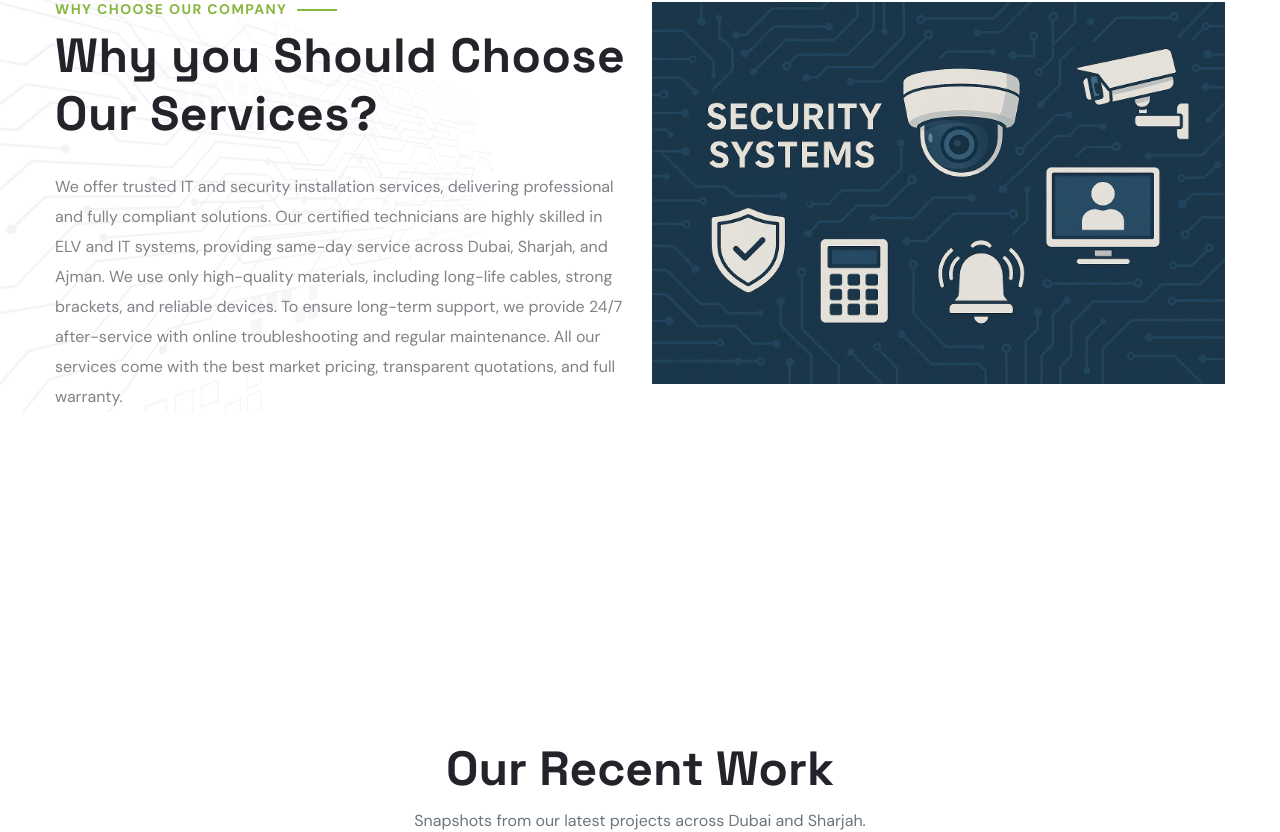
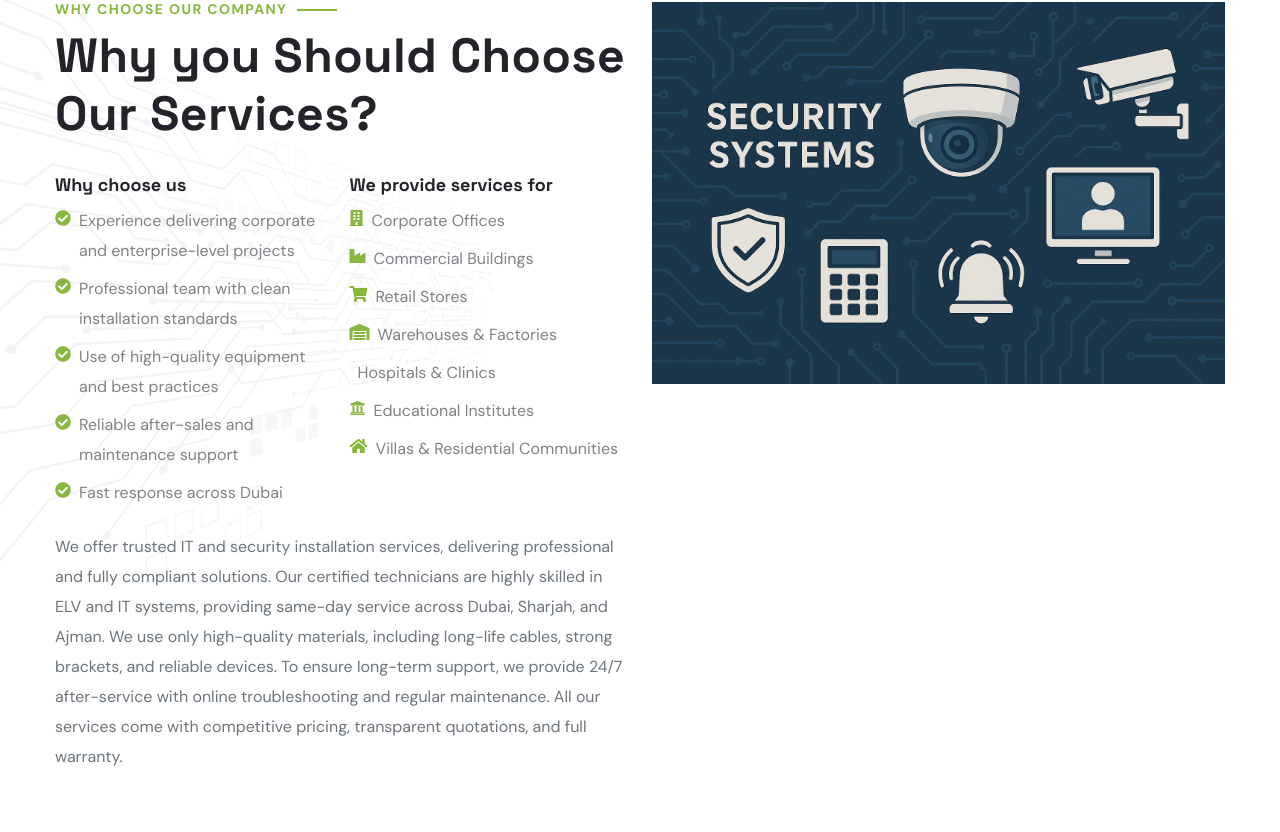
Before and after one commit to shahbaz-nawaz-ntu/ITGuys, a React (Vite) app: page / in a window 1280 px wide. Shown: the part 5749-6581 px from the top of the page. Built offline with nearby package versions, Linux system fonts and the light colour scheme.

Commit message:
solove spacing probllem

```diff
--- a/src/components/HomeThree/ChooseUsHomeThree.jsx
+++ b/src/components/HomeThree/ChooseUsHomeThree.jsx
@@ -9,7 +9,9 @@ function ChooseUs() {
 
     return (
         <>
-            <section className="why-choose-us-two pt-0">
+            <section className="why-choose-us-two pt-0"
+            // style={{ background: 'rgba(0,0,0,0.5)', color: '#fff' }}
+            >
                 <div className="auto-container">
                     <div className="row">
                         {/* Content Column */}
@@ -19,11 +21,75 @@ function ChooseUs() {
                                     <span className="sub-title">Why choose our company</span>
                                     <h2>Why you Should Choose Our Services?</h2>
                                     <div className="text">
-                                        We offer trusted IT and security installation services, delivering professional and fully compliant solutions.
-                                        Our certified technicians are highly skilled in ELV and IT systems, providing same-day service across Dubai, Sharjah, and Ajman.
-                                        We use only high-quality materials, including long-life cables, strong brackets, and reliable devices.
-                                        To ensure long-term support, we provide 24/7 after-service with online troubleshooting and regular maintenance.
-                                        All our services come with the best market pricing, transparent quotations, and full warranty.
+                                        <div className="row g-3 mb-3">
+                                            <div className="col-12 col-md-6">
+                                                <h6 className="mb-2">Why choose us</h6>
+                                                <ul className="list-unstyled">
+                                                    <li className="d-flex align-items-start mb-2">
+                                                        <i className="fa fa-check-circle me-2 mt-1" style={{ color: '#87B73E' }} aria-hidden="true"></i>
+                                                        <span>Experience delivering corporate and enterprise-level projects</span>
+                                                    </li>
+                                                    <li className="d-flex align-items-start mb-2">
+                                                        <i className="fa fa-check-circle me-2 mt-1" style={{ color: '#87B73E' }} aria-hidden="true"></i>
+                                                        <span>Professional team with clean installation standards</span>
+                                                    </li>
+                                                    <li className="d-flex align-items-start mb-2">
+                                                        <i className="fa fa-check-circle me-2 mt-1" style={{ color: '#87B73E' }} aria-hidden="true"></i>
+                                                        <span>Use of high-quality equipment and best practices</span>
+                                                    </li>
+                                                    <li className="d-flex align-items-start mb-2">
+                                                        <i className="fa fa-check-circle me-2 mt-1" style={{ color: '#87B73E' }} aria-hidden="true"></i>
+                                                        <span>Reliable after-sales and maintenance support</span>
+                                                    </li>
+                                                    <li className="d-flex align-items-start mb-2">
+                                                        <i className="fa fa-check-circle me-2 mt-1" style={{ color: '#87B73E' }} aria-hidden="true"></i>
+                                                        <span>Fast response across Dubai</span>
+                                                    </li>
+                                                </ul>
+                                            </div>
+
+                                            <div className="col-12 col-md-6">
+                                                <h6 className="mb-2">We provide services for</h6>
+                                                <ul className="list-unstyled">
+                                                    <li className="d-flex align-items-start mb-2">
+                                                        <i className="fa fa-building me-2 mt-1" style={{ color: '#87B73E' }} aria-hidden="true"></i>
+                                                        <span>Corporate Offices</span>
+                                                    </li>
+                                                    <li className="d-flex align-items-start mb-2">
+                                                        <i className="fa fa-industry me-2 mt-1" style={{ color: '#87B73E' }} aria-hidden="true"></i>
+                                                        <span>Commercial Buildings</span>
+                                                    </li>
+                                                    <li className="d-flex align-items-start mb-2">
+                                                        <i className="fa fa-shopping-cart me-2 mt-1" style={{ color: '#87B73E' }} aria-hidden="true"></i>
+                                                        <span>Retail Stores</span>
+                                                    </li>
+                                                    <li className="d-flex align-items-start mb-2">
+                                                        <i className="fa fa-warehouse me-2 mt-1" style={{ color: '#87B73E' }} aria-hidden="true"></i>
+                                                        <span>Warehouses &amp; Factories</span>
+                                                    </li>
+                                                    <li className="d-flex align-items-start mb-2">
+                                                        <i className="fa fa-hospital-o me-2 mt-1" style={{ color: '#87B73E' }} aria-hidden="true"></i>
+                                                        <span>Hospitals &amp; Clinics</span>
+                                                    </li>
+                                                    <li className="d-flex align-items-start mb-2">
+                                                        <i className="fa fa-university me-2 mt-1" style={{ color: '#87B73E' }} aria-hidden="true"></i>
+                                                        <span>Educational Institutes</span>
+                                                    </li>
+                                                    <li className="d-flex align-items-start mb-2">
+                                                        <i className="fa fa-home me-2 mt-1" style={{ color: '#87B73E' }} aria-hidden="true"></i>
+                                                        <span>Villas &amp; Residential Communities</span>
+                                                    </li>
+                                                </ul>
+                                            </div>
+                                        </div>
+
+                                        <p className="text-muted mb-0">
+                                            We offer trusted IT and security installation services, delivering professional and fully compliant solutions.
+                                            Our certified technicians are highly skilled in ELV and IT systems, providing same-day service across Dubai, Sharjah, and Ajman.
+                                            We use only high-quality materials, including long-life cables, strong brackets, and reliable devices.
+                                            To ensure long-term support, we provide 24/7 after-service with online troubleshooting and regular maintenance.
+                                            All our services come with competitive pricing, transparent quotations, and full warranty.
+                                        </p>
                                         {/* All Kinds of Approvals related to our system from Govt agencies without any delay or
                                         any risk to the clients. */}
                                         {/* We view ourselves as a vital part of each of our client’s teams and know our success
@@ -91,8 +157,8 @@ function ChooseUs() {
                         {/* Image Column */}
                         <div className="image-column col-xl-6 col-lg-5 col-md-12 col-sm-12">
                             <div className="">
-                                <figure className="">
-                                    <img src={Image6} alt="Why Choose Us" />
+                                <figure className="mb-0" style={{ marginBottom: 0 }}>
+                                            <img src={Image6} alt="Why Choose Us" className="w-100 d-block" style={{ display: 'block' }} />
                                     {/* <a onClick={() => setOpen(true)} className="play-btn lightbox-image">
                                         <i className="icon fa fa-play"></i>
                                     </a> */}
--- a/src/components/HomeThree/GallerySection.jsx
+++ b/src/components/HomeThree/GallerySection.jsx
@@ -157,7 +157,7 @@ function GallerySection() {
 
                 {/* Header */}
                 <div className="text-center mb-5">
-                    <h2 className="fw-bold mb-2">Our Recent Work</h2>
+                    <h2 className="fw-bold mb-2">Our recent work/ Gallery</h2>
                     <p className="text-muted">
                         Snapshots from our latest projects across Dubai and Sharjah.
                     </p>
```
Also changed, not shown: src/assets/css/style.css.
